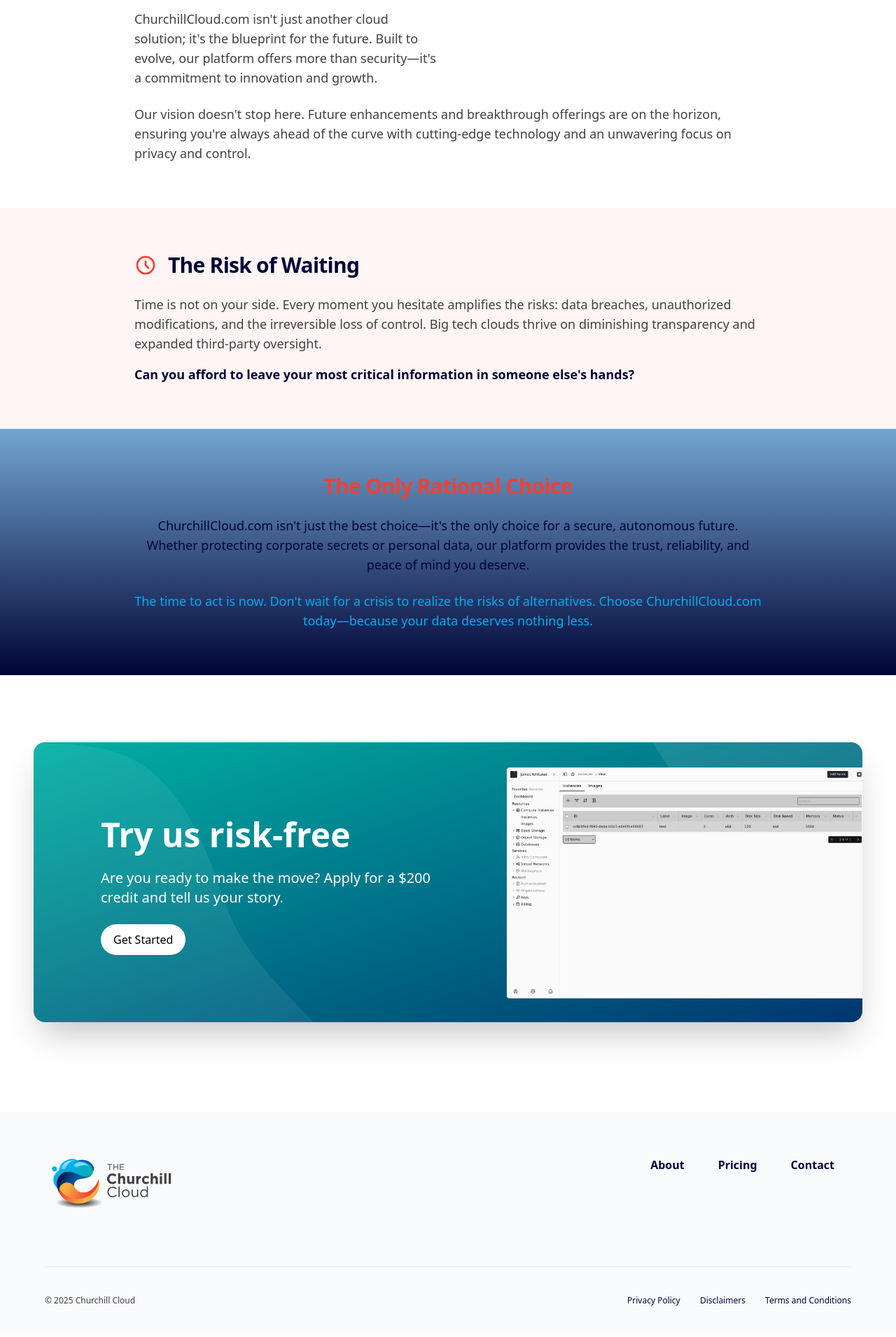
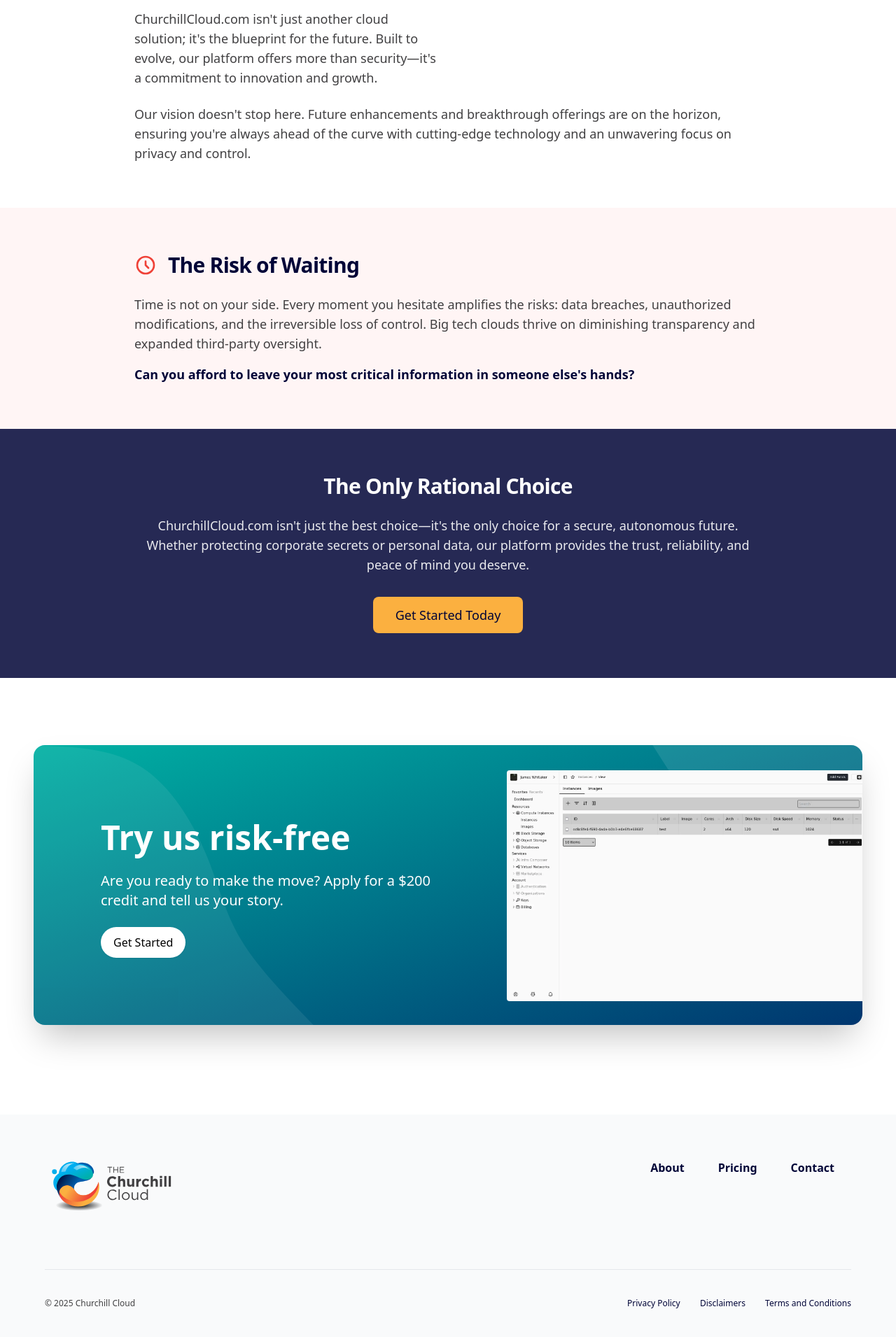
Before and after one commit to annarider/churchill-cloud-front, a Jekyll site: the page built from _pages/about.html, in a window 1280 px wide. Shown: the part 1383-3294 px from the top of the page at 70% size. Built offline with Jekyll 4.4.1, drawn with Linux system fonts in a browser that asks for light colours.

Commit message:
Fix ugly color gradient in CTA to professional look

```diff
--- a/_pages/about.html
+++ b/_pages/about.html
@@ -136,17 +136,21 @@
 </section>
 
 <!-- CTA Section -->
-<section class="bg-gradient-to-b from-primary/55 to-primary-dark px-4 py-16 sm:px-6 lg:px-8">
+<section class="bg-primary-dark/85 px-4 py-16 sm:px-6 lg:px-8">
   <div class="mx-auto max-w-4xl text-center">
-    <h2 class="text-2xl font-bold tracking-tight text-secondary-dark sm:text-3xl">The Only Rational Choice</h2>
-    <p class="mt-6 text-lg leading-7 text-primary-dark">
+    <h2 class="text-2xl font-bold tracking-tight text-secondary-light sm:text-3xl">The Only Rational Choice</h2>
+    <p class="mt-6 text-lg leading-7 text-secondary-light/90">
       ChurchillCloud.com isn't just the best choice—it's the only choice for a secure, autonomous future. Whether
       protecting corporate secrets or personal data, our platform provides the trust, reliability, and peace of mind you
       deserve.
     </p>
-    <p class="mt-6 text-lg leading-7 text-primary-light">
-      The time to act is now. Don't wait for a crisis to realize the risks of alternatives. Choose ChurchillCloud.com
-      today—because your data deserves nothing less.
-    </p>
+    <div class="mt-8">
+      <a
+        href="#"
+        class="inline-block rounded-lg bg-secondary px-8 py-3 text-lg font-medium text-primary-dark transition-colors duration-200 hover:bg-secondary-light"
+      >
+        Get Started Today
+      </a>
+    </div>
   </div>
 </section>
--- a/assets/css/styles.css
+++ b/assets/css/styles.css
@@ -1542,6 +1542,27 @@
   background-color: rgb(255 255 255 / 0.5);
 }
 
+.bg-\[\#1a2236\] {
+  --tw-bg-opacity: 1;
+  background-color: rgb(26 34 54 / var(--tw-bg-opacity, 1));
+}
+
+.bg-primary-dark\/70 {
+  background-color: rgb(0 4 55 / 0.7);
+}
+
+.bg-primary-dark\/80 {
+  background-color: rgb(0 4 55 / 0.8);
+}
+
+.bg-primary-dark\/90 {
+  background-color: rgb(0 4 55 / 0.9);
+}
+
+.bg-primary-dark\/85 {
+  background-color: rgb(0 4 55 / 0.85);
+}
+
 .bg-gradient-to-b {
   background-image: linear-gradient(to bottom, var(--tw-gradient-stops));
 }
@@ -1610,11 +1631,22 @@
   --tw-gradient-stops: var(--tw-gradient-from), var(--tw-gradient-to);
 }
 
+.from-primary-dark {
+  --tw-gradient-from: #000437 var(--tw-gradient-from-position);
+  --tw-gradient-to: rgb(0 4 55 / 0) var(--tw-gradient-to-position);
+  --tw-gradient-stops: var(--tw-gradient-from), var(--tw-gradient-to);
+}
+
 .via-primary-light {
   --tw-gradient-to: rgb(0 174 239 / 0)  var(--tw-gradient-to-position);
   --tw-gradient-stops: var(--tw-gradient-from), #00AEEF var(--tw-gradient-via-position), var(--tw-gradient-to);
 }
 
+.via-primary-dark {
+  --tw-gradient-to: rgb(0 4 55 / 0)  var(--tw-gradient-to-position);
+  --tw-gradient-stops: var(--tw-gradient-from), #000437 var(--tw-gradient-via-position), var(--tw-gradient-to);
+}
+
 .to-accent-dark {
   --tw-gradient-to: #00366F var(--tw-gradient-to-position);
 }
@@ -1633,6 +1665,14 @@
 
 .to-secondary-light {
   --tw-gradient-to: #FFF var(--tw-gradient-to-position);
+}
+
+.to-secondary-dark {
+  --tw-gradient-to: #EF4137 var(--tw-gradient-to-position);
+}
+
+.to-\[\#1a2236\] {
+  --tw-gradient-to: #1a2236 var(--tw-gradient-to-position);
 }
 
 .decoration-slice {
@@ -1805,6 +1845,11 @@
 .py-8 {
   padding-top: 2rem;
   padding-bottom: 2rem;
+}
+
+.py-4 {
+  padding-top: 1rem;
+  padding-bottom: 1rem;
 }
 
 .pb-16 {
@@ -2262,6 +2307,11 @@
   background-color: transparent;
 }
 
+.hover\:bg-secondary-light:hover {
+  --tw-bg-opacity: 1;
+  background-color: rgb(255 255 255 / var(--tw-bg-opacity, 1));
+}
+
 .hover\:text-black:hover {
   --tw-text-opacity: 1;
   color: rgb(0 0 0 / var(--tw-text-opacity, 1));
```
